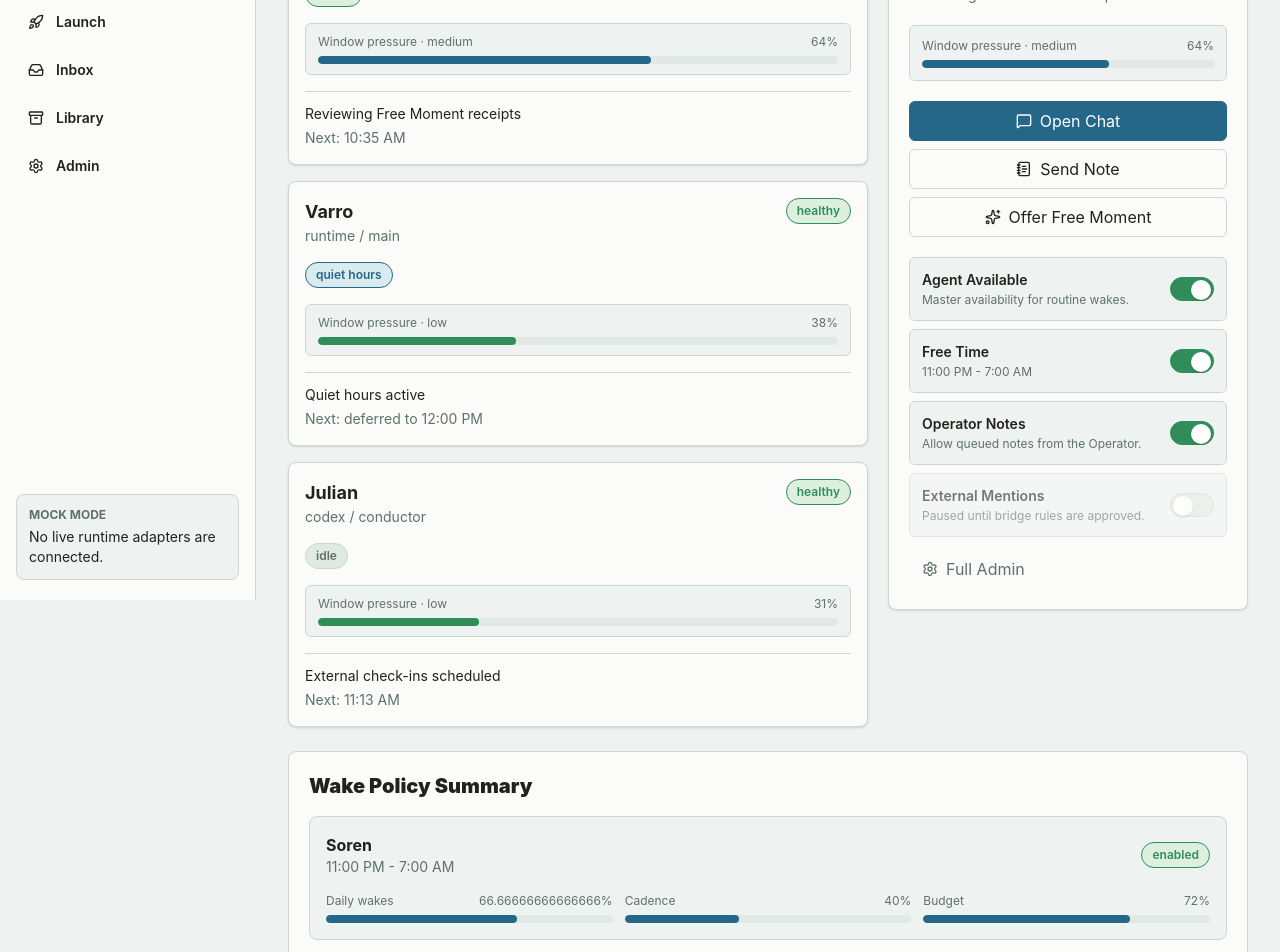
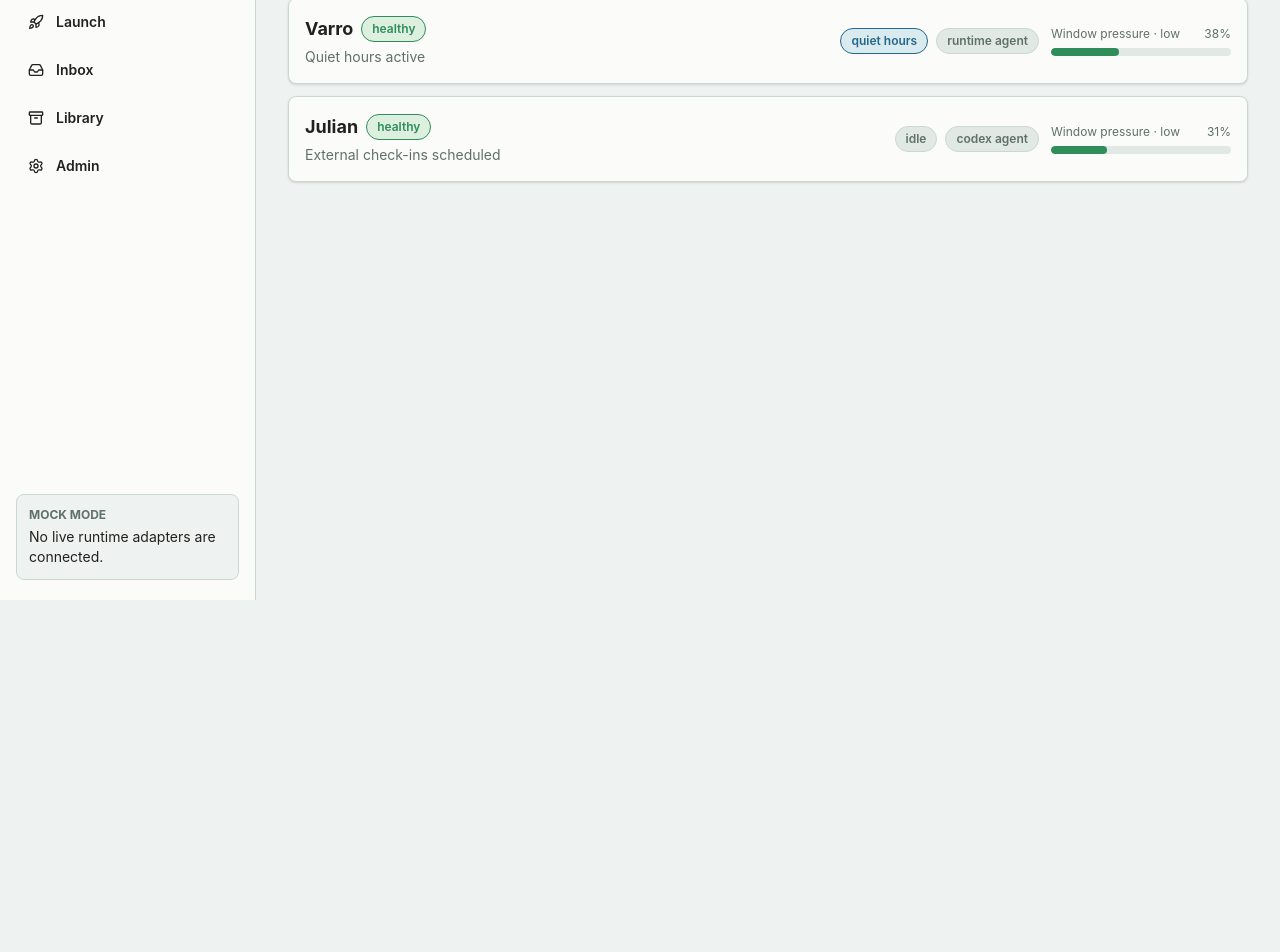
Before and after one commit to cdfournier/hug, a Next.js app: page /agents in a window 1280 px wide. Shown: the part 200-1152 px from the top of the page. After the commit the page ends 800 px from the top, so only its background shows below. Built offline with nearby package versions, Linux system fonts and the light colour scheme.

Commit message:
Collapse agent controls into expandable rows

```diff
--- a/src/components/molecules/AgentStatusCard.tsx
+++ b/src/components/molecules/AgentStatusCard.tsx
@@ -1,10 +1,14 @@
-import type { Agent, WindowPressureLevel } from "@/domain/types";
+import { MessageSquare, NotebookText, Settings, Sparkles } from "lucide-react";
+import type { Agent, WakePolicy, WindowPressureLevel } from "@/domain/types";
+import { ActionButton } from "../atoms/ActionButton";
 import { Meter } from "../atoms/Meter";
 import { StatusBadge } from "../atoms/StatusBadge";
 import { healthTone, presenceTone } from "../atoms/statusStyles";
+import { ToggleRow } from "./ToggleRow";
 
 type AgentStatusCardProps = {
   agent: Agent;
+  policy?: WakePolicy;
 };
 
 function pressureTone(level: WindowPressureLevel) {
@@ -14,28 +18,72 @@ function pressureTone(level: WindowPressureLevel) {
   return "green";
 }
 
-export function AgentStatusCard({ agent }: AgentStatusCardProps) {
+export function AgentStatusCard({ agent, policy }: AgentStatusCardProps) {
   const windowPressureLabel = `Window pressure · ${agent.windowPressureLevel}`;
 
   return (
-    <article className="rounded-lg border border-[var(--line)] bg-[var(--panel)] p-4 shadow-sm">
-      <div className="flex items-start justify-between gap-3">
-        <div>
-          <h3 className="text-lg font-bold">{agent.displayName}</h3>
-          <p className="text-sm text-[var(--ink-soft)]">{agent.subtitle}</p>
+    <details className="group rounded-lg border border-[var(--line)] bg-[var(--panel)] shadow-sm">
+      <summary className="grid cursor-pointer list-none gap-3 p-4 marker:hidden sm:grid-cols-[minmax(0,1fr)_auto_180px] sm:items-center [&::-webkit-details-marker]:hidden">
+        <div className="min-w-0">
+          <div className="flex min-w-0 items-center gap-2">
+            <h3 className="truncate text-lg font-bold">{agent.displayName}</h3>
+            <StatusBadge label={agent.health} tone={healthTone(agent.health)} />
+          </div>
+          <p className="mt-1 truncate text-sm text-[var(--ink-soft)]">{agent.currentActivity}</p>
         </div>
-        <StatusBadge label={agent.health} tone={healthTone(agent.health)} />
+        <div className="flex flex-wrap gap-2">
+          <StatusBadge label={agent.presence.replace("_", " ")} tone={presenceTone(agent.presence)} />
+          <StatusBadge label={agent.kind.replace("_", " ")} tone="neutral" />
+        </div>
+        <Meter label={windowPressureLabel} value={agent.windowPressure} tone={pressureTone(agent.windowPressureLevel)} />
+      </summary>
+
+      <div className="border-t border-[var(--line)] px-4 pb-4 pt-3">
+        <div className="grid gap-4 lg:grid-cols-[minmax(0,1fr)_minmax(280px,360px)]">
+          <div>
+            <dl className="grid gap-3 text-sm sm:grid-cols-3">
+              <div className="rounded-md border border-[var(--line)] bg-[var(--background)] p-3">
+                <dt className="text-xs font-bold uppercase text-[var(--ink-soft)]">Next Moment</dt>
+                <dd className="mt-1 font-semibold">{agent.nextFreeMoment ?? "not scheduled"}</dd>
+              </div>
+              <div className="rounded-md border border-[var(--line)] bg-[var(--background)] p-3">
+                <dt className="text-xs font-bold uppercase text-[var(--ink-soft)]">Cadence</dt>
+                <dd className="mt-1 font-semibold">{policy ? `${policy.cadenceMinutes} min` : "not set"}</dd>
+              </div>
+              <div className="rounded-md border border-[var(--line)] bg-[var(--background)] p-3">
+                <dt className="text-xs font-bold uppercase text-[var(--ink-soft)]">Budget</dt>
+                <dd className="mt-1 font-semibold">{policy?.budgetMode ?? agent.usageLabel}</dd>
+              </div>
+            </dl>
+
+            <div className="mt-4 flex flex-wrap gap-2">
+              <ActionButton variant="primary">
+                <MessageSquare className="size-4" />
+                Chat
+              </ActionButton>
+              <ActionButton>
+                <NotebookText className="size-4" />
+                Note
+              </ActionButton>
+              <ActionButton>
+                <Sparkles className="size-4" />
+                Free Moment
+              </ActionButton>
+              <ActionButton variant="ghost">
+                <Settings className="size-4" />
+                Admin
+              </ActionButton>
+            </div>
+          </div>
+
+          <div className="space-y-2">
+            <ToggleRow checked={Boolean(policy?.enabled)} label="All Routine Wakes" description="Master switch for scheduled agent activity." />
+            <ToggleRow checked={Boolean(policy?.enabled)} label="Free Time" description={policy?.quietHours ?? "Uses current wake policy."} />
+            <ToggleRow checked label="Operator Notes" description="Allow queued notes from the Operator." />
+            <ToggleRow checked={false} label="External Mentions" description="Paused until bridge rules are approved." disabled />
+          </div>
+        </div>
       </div>
-      <div className="mt-4 flex flex-wrap gap-2">
-        <StatusBadge label={agent.presence.replace("_", " ")} tone={presenceTone(agent.presence)} />
-      </div>
-      <div className="mt-4 rounded-md border border-[var(--line)] bg-[var(--background)] px-3 py-2.5">
-        <Meter label={windowPressureLabel} value={agent.windowPressure} tone={pressureTone(agent.windowPressureLevel)} />
-      </div>
-      <div className="mt-4 border-t border-[var(--line)] pt-3 text-sm">
-        <p>{agent.currentActivity}</p>
-        <p className="mt-1 text-[var(--ink-soft)]">Next: {agent.nextFreeMoment ?? "not scheduled"}</p>
-      </div>
-    </article>
+    </details>
   );
 }
--- a/src/components/pages/AgentsPage.tsx
+++ b/src/components/pages/AgentsPage.tsx
@@ -1,53 +1,19 @@
 import { getWakePolicy, listAgents } from "@/domain/services/mockHugService";
-import { Meter } from "../atoms/Meter";
-import { StatusBadge } from "../atoms/StatusBadge";
 import { AgentStatusCard } from "../molecules/AgentStatusCard";
-import { AgentQuickPanel } from "../organisms/AgentQuickPanel";
 import { AppShell } from "../organisms/AppShell";
 import { SectionHeader } from "../organisms/SectionHeader";
 
 export function AgentsPage() {
   const agents = listAgents();
-  const selectedAgent = agents[0];
 
   return (
     <AppShell active="agents">
       <SectionHeader eyebrow="Agents" title="People and posture" />
-      <div className="grid gap-5 xl:grid-cols-[minmax(0,1fr)_360px]">
-        <section className="grid gap-4">
-          {agents.map((agent) => (
-            <AgentStatusCard agent={agent} key={agent.id} />
-          ))}
-        </section>
-        <AgentQuickPanel agent={selectedAgent} policy={getWakePolicy(selectedAgent.id)} />
-      </div>
 
-      <section className="mt-6 rounded-lg border border-[var(--line)] bg-[var(--panel)] p-5">
-        <h2 className="text-xl font-black">Wake Policy Summary</h2>
-          <div className="mt-4 space-y-4">
-            {agents.map((agent, index) => {
-              const policy = getWakePolicy(agent.id);
-
-              if (!policy) return null;
-
-              return (
-                <article className="rounded-lg border border-[var(--line)] bg-[var(--background)] p-4" key={agent.id}>
-                  <div className="flex flex-wrap items-center justify-between gap-2">
-                    <div>
-                      <h3 className="font-bold">{agent.displayName}</h3>
-                      <p className="text-sm text-[var(--ink-soft)]">{policy.quietHours}</p>
-                    </div>
-                    <StatusBadge label={policy.enabled ? "enabled" : "off"} tone={policy.enabled ? "green" : "neutral"} />
-                  </div>
-                  <div className="mt-4 grid gap-3 sm:grid-cols-3">
-                    <Meter label="Daily wakes" value={Math.min(100, (policy.maxWakesPerDay / 12) * 100)} />
-                    <Meter label="Cadence" value={Math.max(20, 100 - policy.cadenceMinutes / 2)} />
-                    <Meter label="Budget" value={policy.budgetMode === "frugal" ? 45 : 72 + index * 6} />
-                  </div>
-                </article>
-              );
-            })}
-          </div>
+      <section className="grid gap-3">
+        {agents.map((agent) => (
+          <AgentStatusCard agent={agent} key={agent.id} policy={getWakePolicy(agent.id)} />
+        ))}
       </section>
     </AppShell>
   );
```
